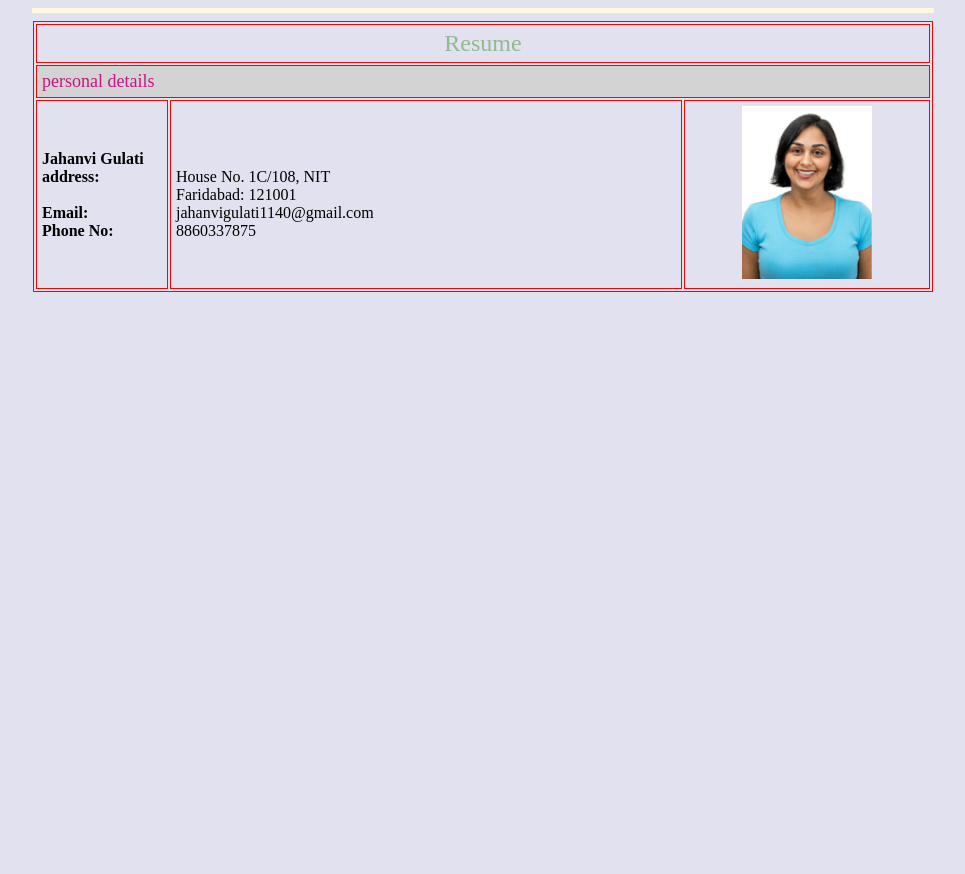
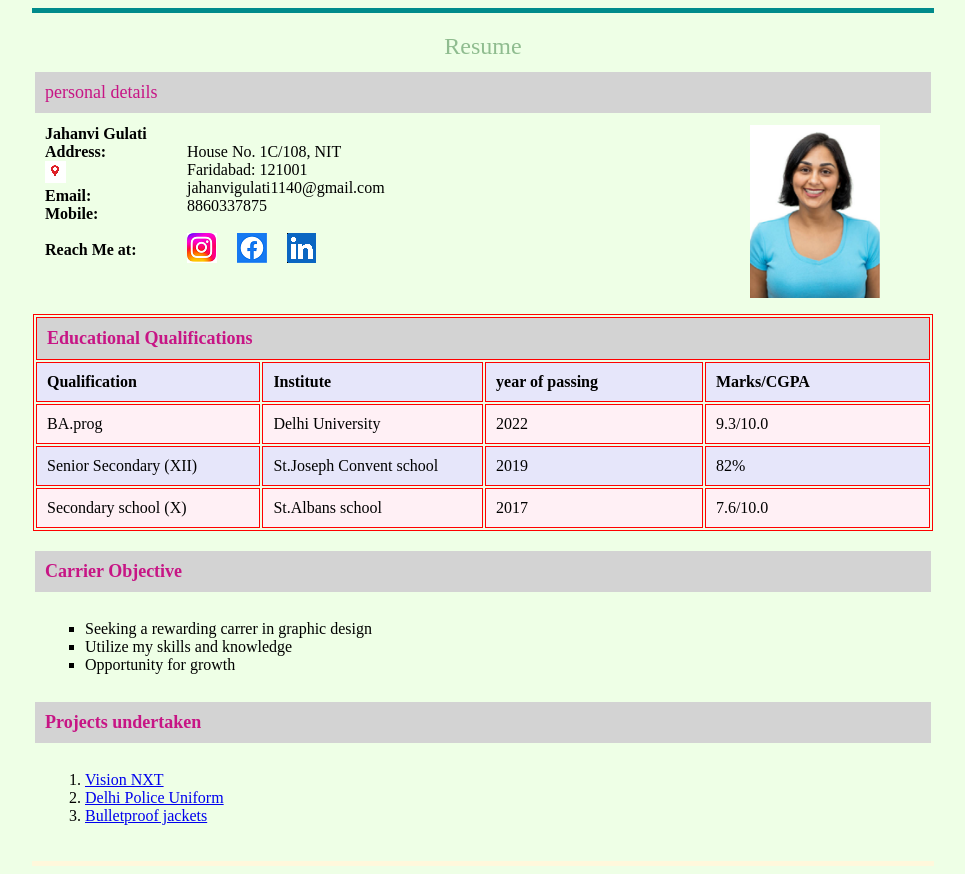
Before and after one commit to jahanvigulati/resume, a plain HTML site: page index.html in a window 1280 px wide. Shown: the whole page, without its empty margins (157-1122 px from the left). Before the commit the page ends 800 px from the top, so only its background shows below. Drawn offline with Linux system fonts and the light colour scheme.

Commit message:
Add files via upload

```diff
--- a/index.html
+++ b/index.html
@@ -9,11 +9,11 @@
     <link rel="icon" type="image/x-icon" href="favicon.png">
 </head>
 
-<body bgcolor=" #e2e1ef">
+<body bgcolor=" 	 #eeffe6">
 
-    <hr width="900" size="5" color="Cornsilk">
+    <hr width="900" size="5" color="DarkCyan">
     <!-- personal details -->
-    <table width="900" border="1" bordercolor="red" cellpadding="5" align="center">
+    <table width="900" border="0" bordercolor="red" cellpadding="10" align="center">
         <tr align="center">
             <td colspan="3">
                 <font size="5" face="Broadway" color="DarkSeaGreen">Resume</font>
@@ -26,20 +26,35 @@
 
             </td>
         </tr>
-            <tr>
-                <td width="120" >
-                    <b>Jahanvi Gulati</b>  <br>
-                   <b>address:</b> <br>
+        <tr valign="top">
+            <td width="120">
+                <b>Jahanvi Gulati</b> <br>
+                <b>Address:</b> <br>
+                <a href="https://goo.gl/maps/EvrpYJC8wistqWTbA?coh=178571&entry=tt" target="_blank"><img
+                        src="location.png" alt=""></a>
+
                 <br>
-                   <b>Email:</b>  <br>
-                   <b>Phone No:</b>   <br>
+                <b>Email:</b> <br>
+                <b>Mobile:</b> <br> <br>
+                <b>Reach Me at:</b> <br>
             </td>
             <td width="500">
                 <br>
                 House No. 1C/108, NIT <br>
                 Faridabad: 121001 <br>
                 jahanvigulati1140@gmail.com <br>
-                     8860337875 <br>
+                8860337875 <br><br>
+                <a href="https://www.instagram.com/accounts/onetap/?next=%2F" target="_blank"><img src="instagram.png"
+                        alt="instagram" title="my instagram page"></a>
+                &nbsp;&nbsp;&nbsp;
+                <a href="https://www.facebook.com/login/?privacy_mutation_token=eyJ0eXBlIjowLCJjcmVhdGlvbl90aW1lIjoxNjg1MzcxNDEyLCJjYWxsc2l0ZV9pZCI6MjY5NTQ4NDUzMDcyMDk1MX0%3D"
+                    target="_blank"><img src="facebook.png" alt="facebook" title="my facebook page"></a>
+                &nbsp;&nbsp;&nbsp;
+                <a href="https://in.linkedin.com/" target="_blank"><img src="linkdin.png" alt="linkdin" title="my linkdin page
+                    "></a>
+
+
+
             </td>
             <td align="center">
                 <img src="passport.png" alt="my photograph" title="Jahanvi Gulati" width="130px">
@@ -48,6 +63,77 @@
 
 
     </table>
+    <TAble width="900" border="1" bordercolor="red" cellpadding="10" align="center">
+        <tr bgcolor="lightgrey">
+            <td colspan="4">
+                <font size="4" face="Broadway" color="MediumVioletRed"><b>Educational Qualifications</b></font>
+
+            </td>
+        </tr>
+        <tr bgcolor="Lavender">
+            <td width="225"><b>Qualification</b></td>
+            <td width="225"><b>Institute</b></td>
+            <td width="225"><b>year of passing</b></td>
+            <td width="225"><b>Marks/CGPA </b></td>
+        </tr>
+        <tr bgcolor="LavenderBlush">
+            <td>BA.prog</td>
+            <td>Delhi University</td>
+            </td>
+            <td>2022</td>
+            <td>9.3/10.0</td>
+        </tr>
+        <tr bgcolor="Lavender">
+            <td>Senior Secondary (XII)</td>
+            <td>St.Joseph Convent school</td>
+            <td>2019</td>
+            <td>82%</td>
+        </tr>
+        <tr bgcolor="LavenderBlush">
+            <td>Secondary school (X)</td>
+            <td>St.Albans school</td>
+            <td>2017</td>
+            <td>7.6/10.0</td>
+        </tr>
+    </TAble>
+    <br>
+    <table width="900" border="0" bordercolor="red" cellpadding="10" align="center">
+        <tr bgcolor="lightgrey ">
+            <td>
+                <font size="4" face="Broadway" color="MediumVioletRed"><b>Carrier Objective</b></font>
+
+            </td>
+        </tr>
+        <tr>
+            <td>
+                <ul type="square">
+                    <li>Seeking a rewarding carrer in graphic design</li>
+                    <li>Utilize my skills and knowledge</li>
+                    <li>Opportunity for growth</li>
+                </ul>
+            </td>
+        </tr>
+        <tr bgcolor="lightgrey">
+            <td>
+                <font size="4" face="Broadway" color="MediumVioletRed"><b>Projects undertaken</b></font>
+
+            </td>
+        </tr>
+        <tr>
+            <td>
+                <ol>
+                    <li><a href="https://www.visionxt.in/" target="_blank">Vision NXT</a> </li>
+                    <li><a href="https://apparelresources.com/business-news/trade/nift-indiaworking-on-delhi-polices-new-uniform/" target="_blank"> Delhi Police Uniform</a>
+                       </li>
+                    <li> <a href="https://textilelearner.net/manufacturing-and-working-process-of-bulletproof-jacket/" target="_blank">Bulletproof jackets</a>
+                        </li>
+                </ol>
+
+            </td>
+        </tr>
+    </table>
+
+    <hr width="900" size="5" color="Cornsilk">
 </body>
 
 </html>
```
Also changed, not shown: facebook.png (added), instagram.png (added), linkdin.png (added), location.png (added). Lines whose indentation alone changed are shown as unchanged.
